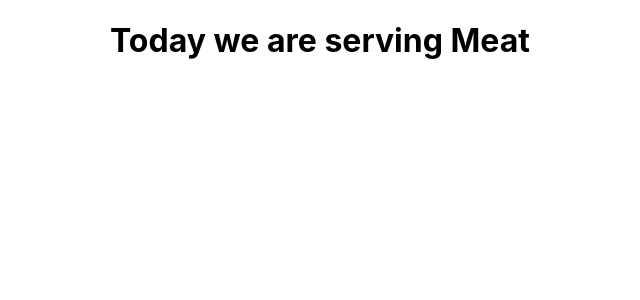
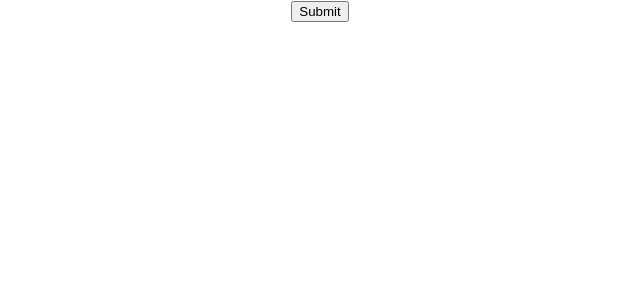
Before and after one commit to MuhammadZubair786/basic_react_project, a React (Create React App) app: page / in a window 1280 px wide. Shown: the top 300 px of the page, without its empty margins (320-960 px from the left). Built offline with nearby package versions, Linux system fonts and the light colour scheme.

Commit message:
Update Dinner.js

```diff
--- a/src/Dinner.js
+++ b/src/Dinner.js
@@ -4,7 +4,8 @@ import React from 'react';
 function Dinner(props) {
   return (
       <div>
-      <h1>Today we are serving {props.dishName}</h1>
+      {/* <h1>Today we are serving {props.dishName}</h1> */}
+      <input type="button" value="Submit"></input>
 
     </div>
   )
```
